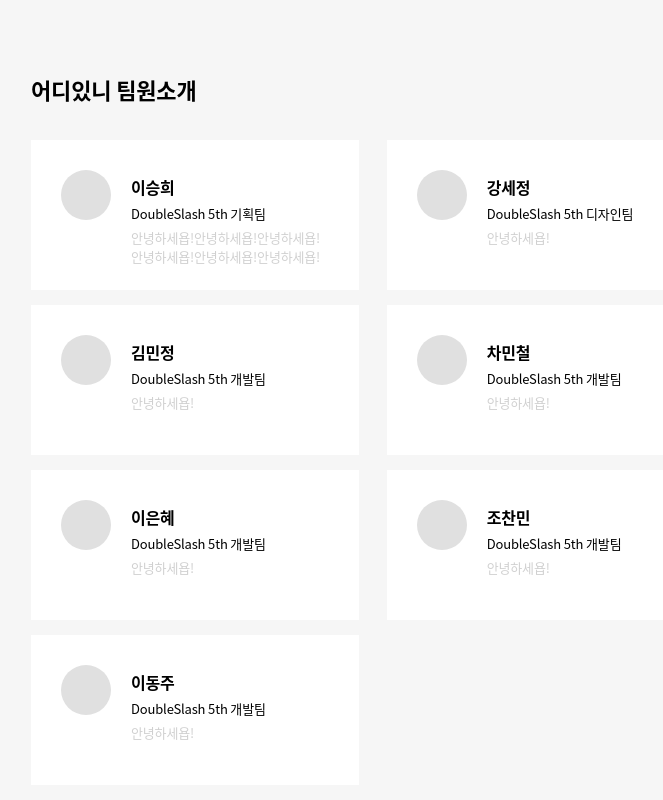
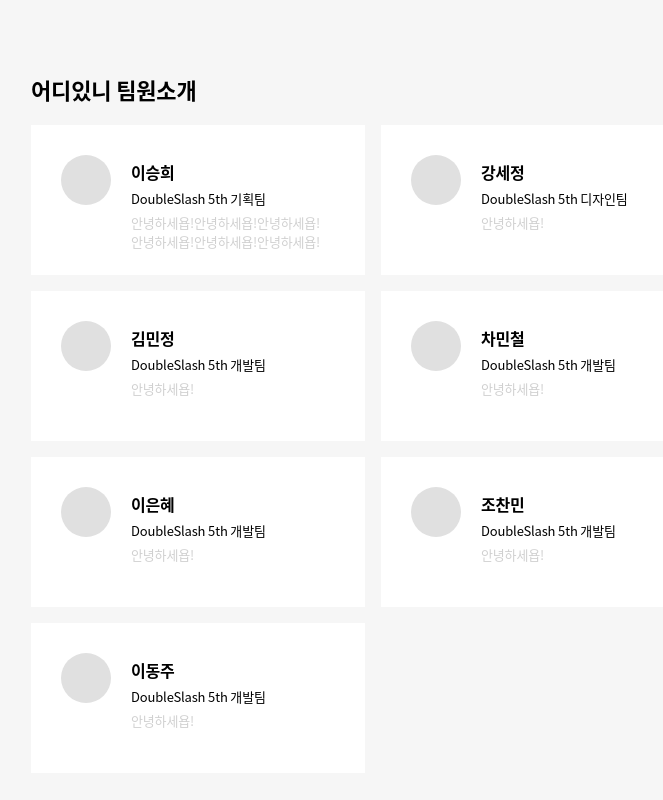
Before and after one commit to Double-Slash/5th-mini-team1-web, a Vue app in the folder front/: page /about in a window 1280 px wide. Shown: the part 440-1240 px from the top of the page, without its empty margins (267-930 px from the left). Built offline with nearby package versions, Linux system fonts and the light colour scheme.

Commit message:
[변경] : AboutMain .about-content flex -> grid

```diff
--- a/front/src/views/AboutMain.vue
+++ b/front/src/views/AboutMain.vue
@@ -121,14 +121,9 @@ export default {
 
 /* content start */
 .about-content{
-  display:flex;
-  flex-wrap:wrap;
-  justify-content:space-between;
-  align-content: space-between;
-}
-.content-item{
-  width:48%;
-  margin-top:15px;
+  display:grid;
+  grid-template-columns: repeat(2,1fr);
+  grid-gap:1rem;
 }
 /* content end */
 
```
